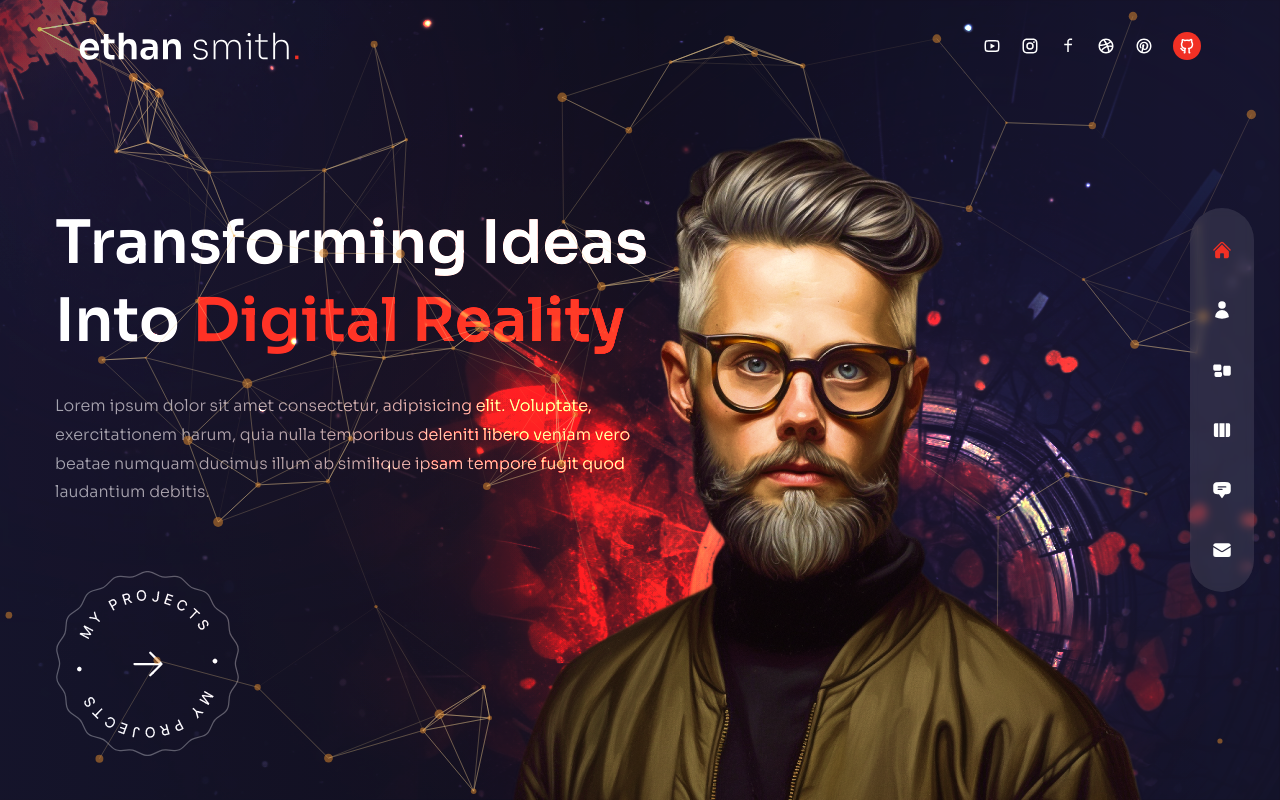
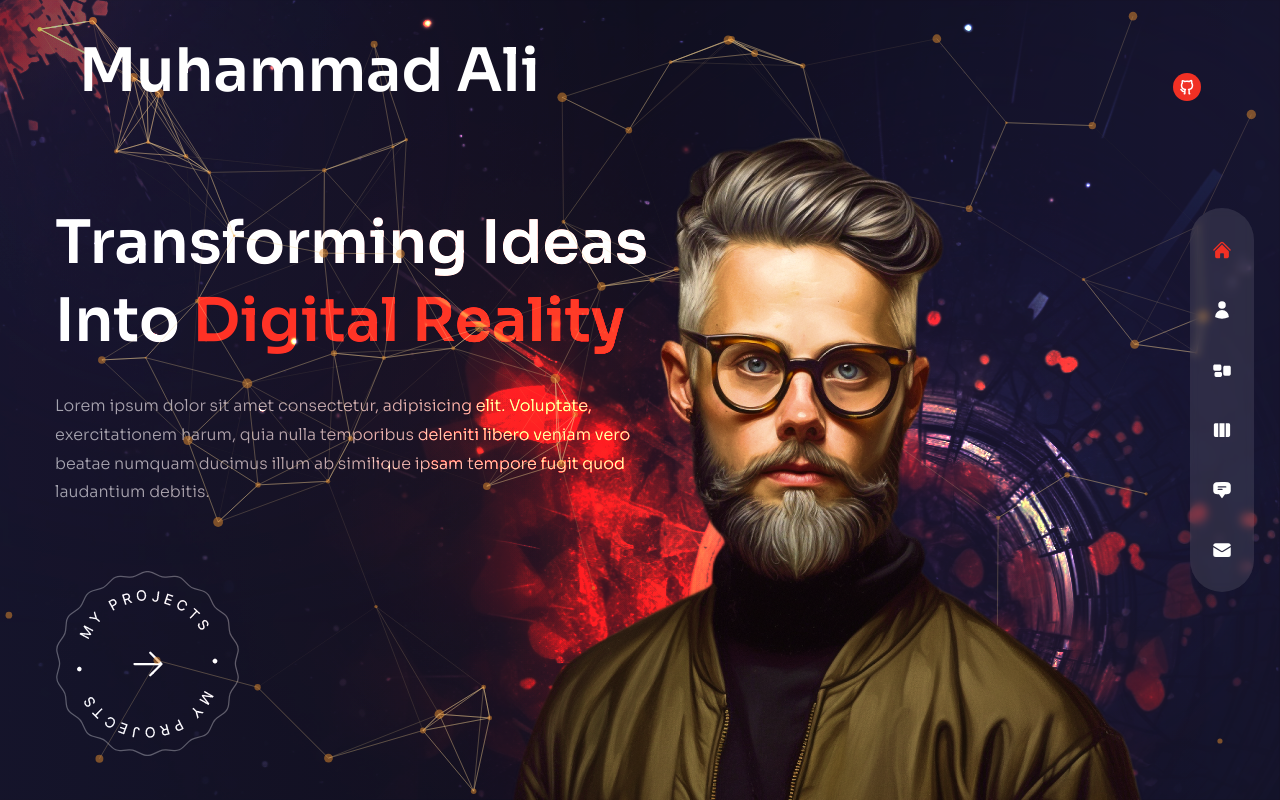
Before and after one commit to muhammad-ali-bright/modern-portofolio-main, a Next.js app: page / in a window 1280 px wide. Built offline with nearby package versions, Linux system fonts and the light colour scheme.

Commit message:
update landing page

```diff
--- a/components/Header.jsx
+++ b/components/Header.jsx
@@ -10,13 +10,7 @@ const Header = () => {
         <div className="flex flex-col lg:flex-row justify-between items-center gap-y-6 py-8">
           {/* logo */}
           <Link href="/">
-            <Image
-              src="/logo.svg"
-              alt="logo"
-              width={220}
-              height={48}
-              priority
-            />
+            <h1 className="h1">Muhammad Ali</h1>
           </Link>
 
           {/* socials */}
--- a/components/Socials.jsx
+++ b/components/Socials.jsx
@@ -11,33 +11,8 @@ import {
 
 export const socialData = [
   {
-    name: "YouTube",
-    link: "https://youtube.com",
-    Icon: RiYoutubeLine,
-  },
-  {
-    name: "Instagram",
-    link: "https://instagram.com",
-    Icon: RiInstagramLine,
-  },
-  {
-    name: "Facebook",
-    link: "https://facebook.com",
-    Icon: RiFacebookLine,
-  },
-  {
-    name: "Dribbble",
-    link: "https://dribbble.com",
-    Icon: RiDribbbleLine,
-  },
-  {
-    name: "Pinterest",
-    link: "https://pinterest.com",
-    Icon: RiPinterestLine,
-  },
-  {
     name: "Github",
-    link: "https://github.com/sanidhyy/modern-portfolio",
+    link: "https://github.com/muhammad-ali-bright",
     Icon: RiGithubLine,
   },
 ];
```
